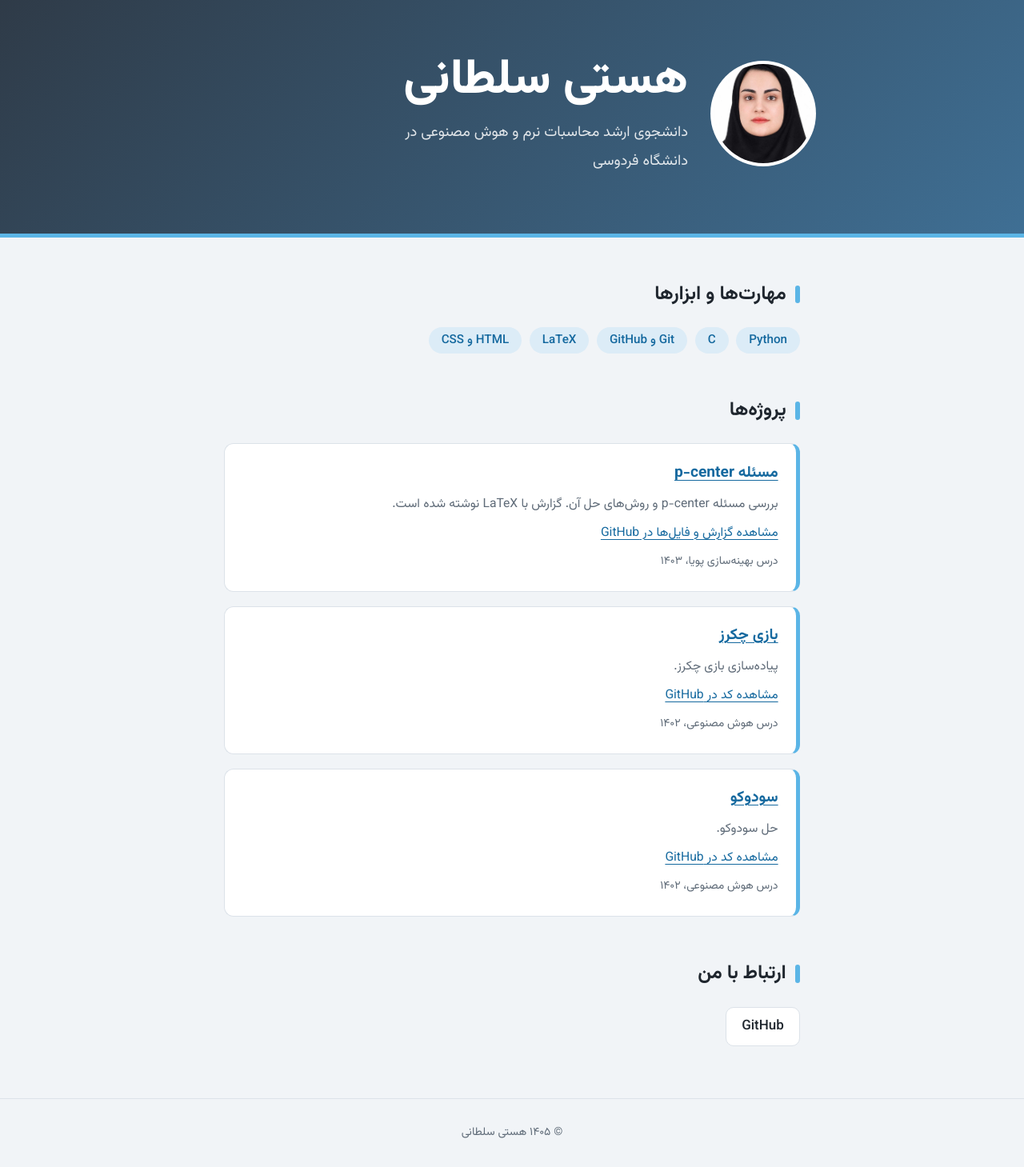
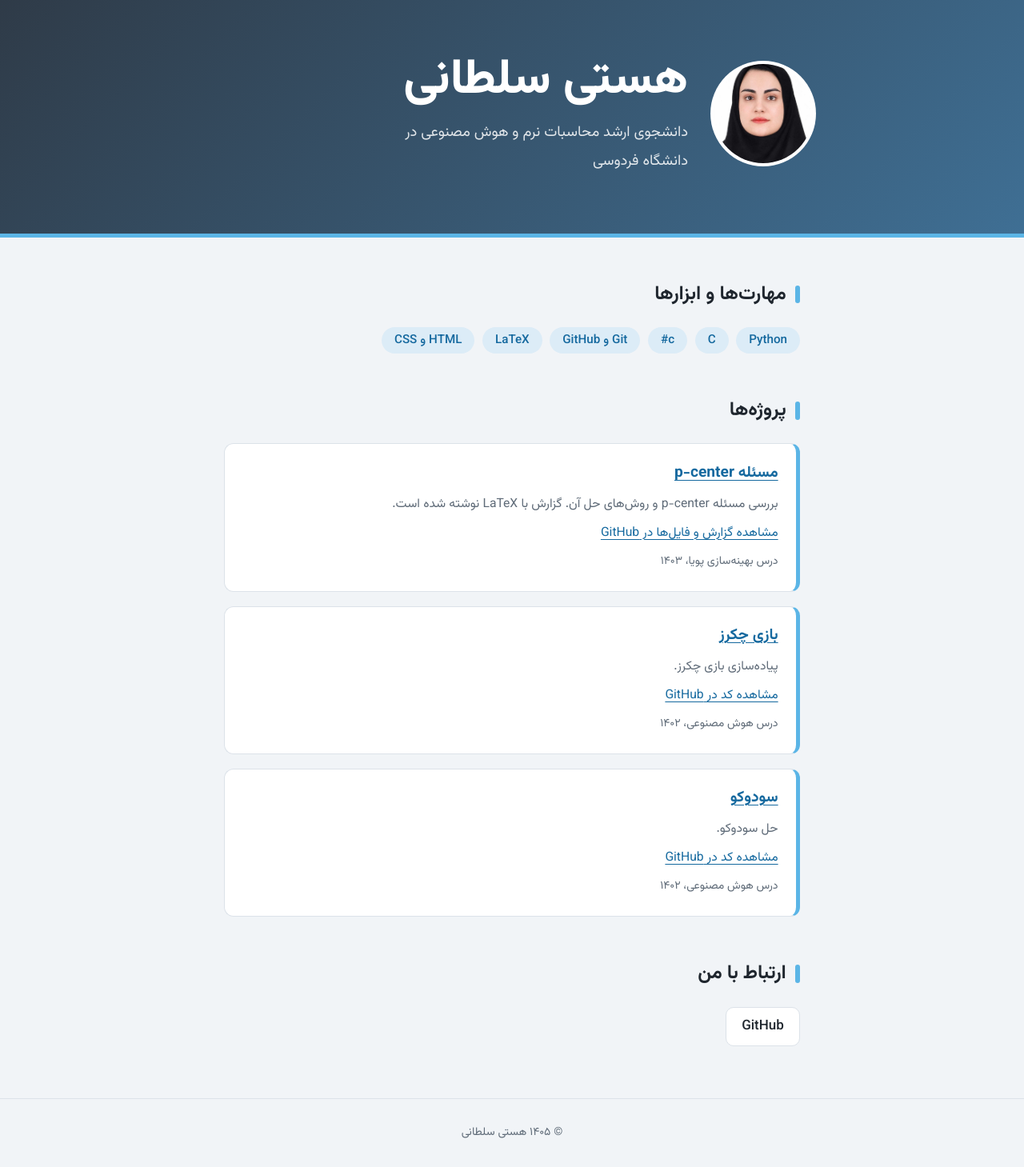
Before and after one commit to Hasti-Soltani/Hasti-Soltani.github.io, a Jekyll site: the page built from index.md, in a window 1280 px wide. Shown: the whole page at 80% size. Built offline with Jekyll 4.4.1, drawn with Linux system fonts in a browser that asks for light colours.

```diff
--- a/index.md
+++ b/index.md
@@ -9,6 +9,7 @@ image: photo.jpg
 
 - Python
 - C
+- c#
 - Git و GitHub
 - LaTeX
 - HTML و CSS
```
